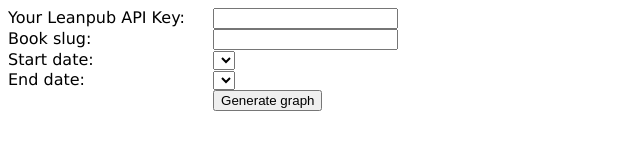
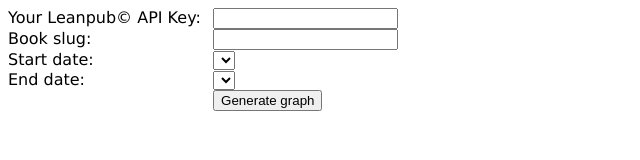
Before and after one commit to manuelkiessling/lpstats, a plain HTML site: page htdocs/index.html in a window 1280 px wide. Shown: the full height of the page, 0-640 px from the left. Drawn offline with Linux system fonts and the light colour scheme.

Commit message:
Added © to "Leanpub" on web page

```diff
--- a/htdocs/index.html
+++ b/htdocs/index.html
@@ -15,7 +15,7 @@
     </style>
   </head>
   <body>
-    <label for="api_key">Your Leanpub API Key:</label>
+    <label for="api_key">Your Leanpub© API Key:</label>
     <input id="api_key" type="text" name="api_key">
     <br>
     <label for="book_slug">Book slug:</label>
```
